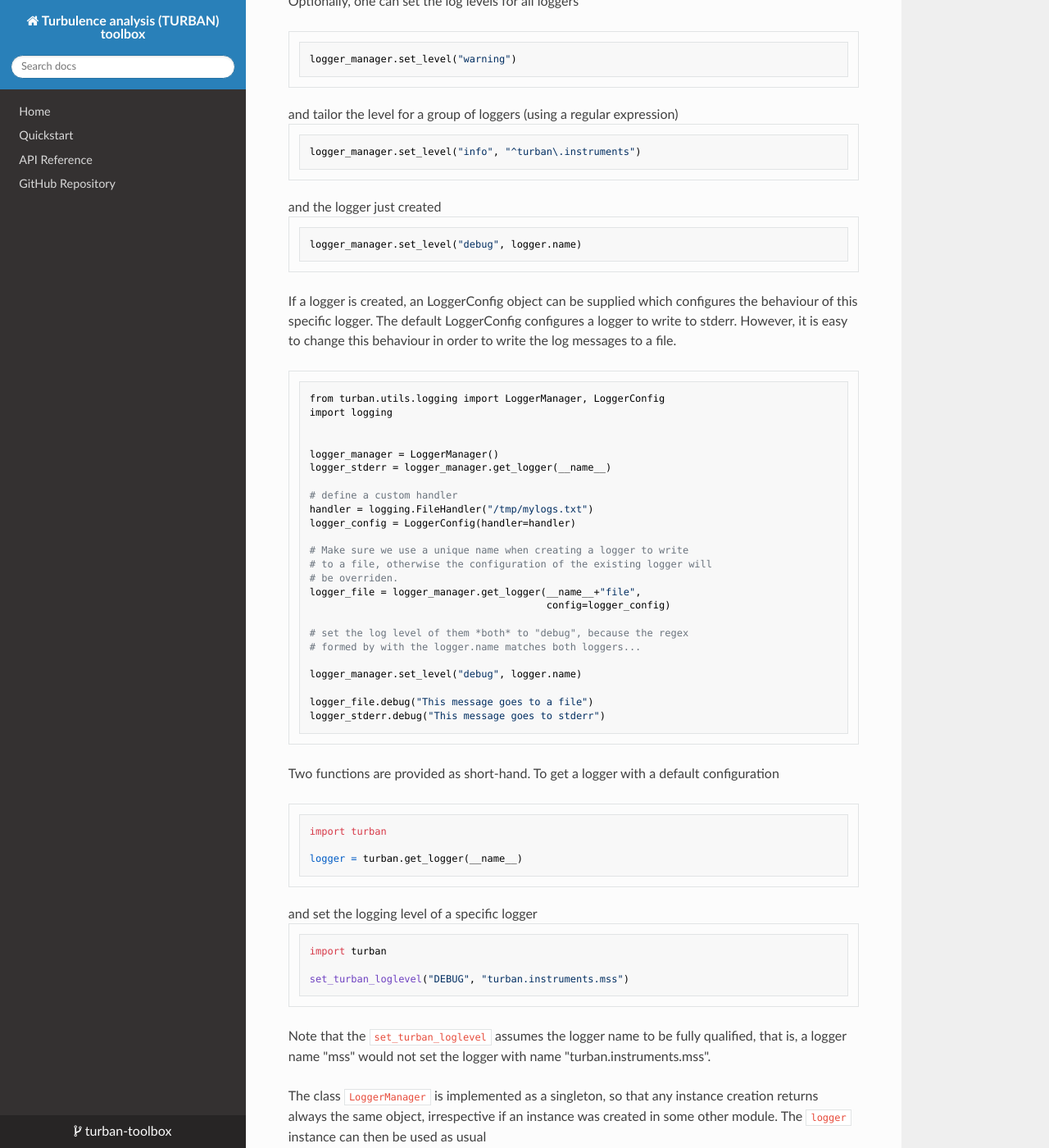
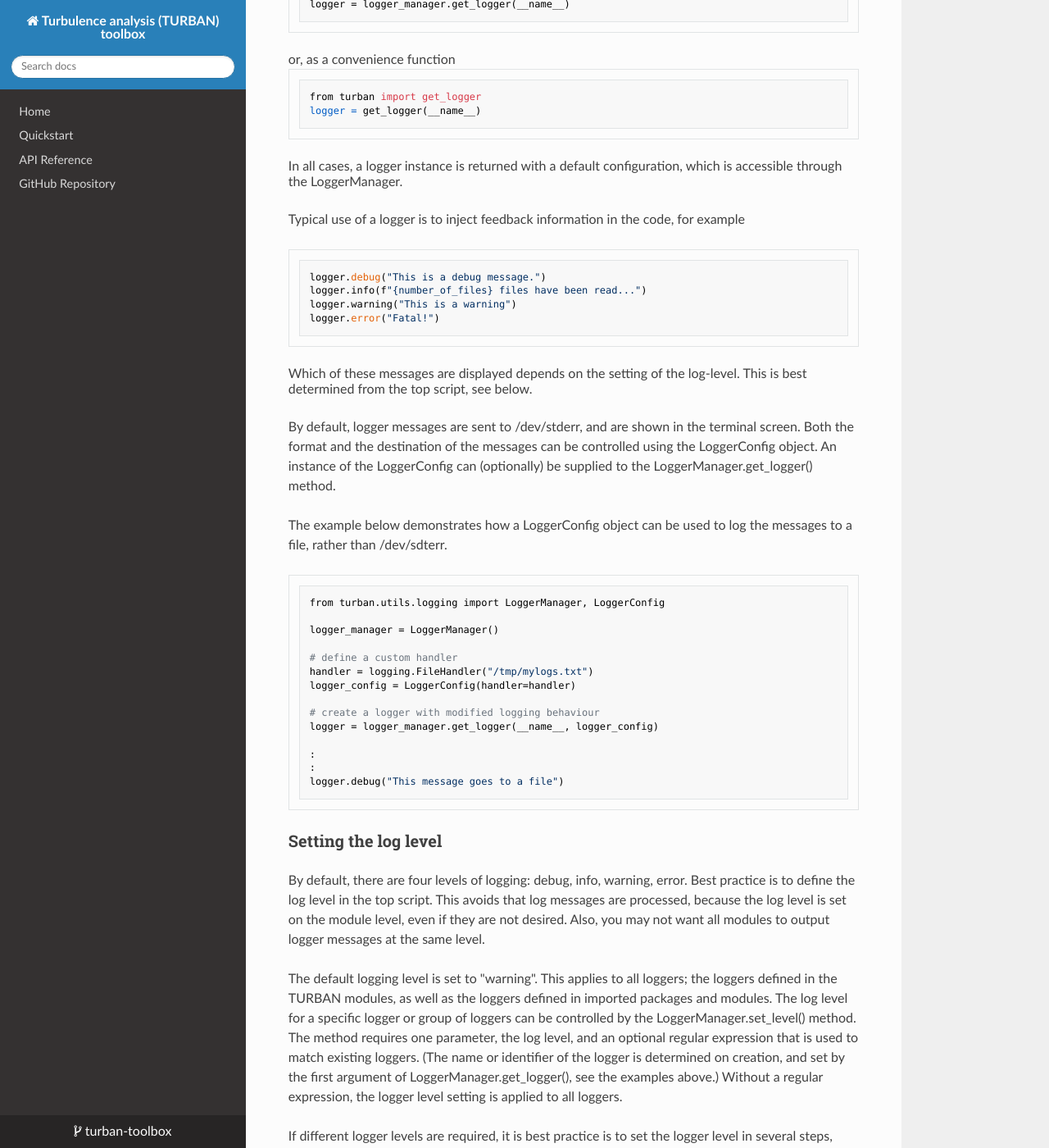
Before and after one commit to turban-toolbox/turban-toolbox, an MkDocs documentation site: the page built from docs/devguide.md, in a window 1280 px wide and 1400 px high, scrolled down 2203 px. Shown: the whole window at 82% size. Built offline with MkDocs 1.6.1, drawn with Linux system fonts in a browser that asks for light colours; nearby versions of some CDN libraries; some of the changed text lies outside the part shown.

Commit message:
Adds documentation on logging system

````diff
--- a/docs/devguide.md
+++ b/docs/devguide.md
@@ -54,13 +54,16 @@
 Variables in TURBAN code (are supposed to) follow, wherever reasonable, the variable names outlined in `turban/variables.py`.
 
 ## Logging
-
 In order to facilitate the use of dedicated loggers with fine-grained
 control over the formatting and logging level of various loggers used
 in the code tree and in dependency modules, TURBAN provides a
 `LoggerManager`.
 
-For a specific module, a logger can be created by
+
+### Use in modules
+Using a logger instance, dedicated to a specific module allows for
+logger messages, that can be traced to a specific module. Typically
+for each module a logger instance is created. For example
 ```python
 from turban.utils.logging import LoggerManager
 logger = LoggerManager().get_logger(__name__)
@@ -71,104 +74,117 @@
 logger_manager = LoggerManager()
 logger = logger_manager.get_logger(__name__)
 ```
+or, as a convenience function
+```python
+from turban import get_logger
+logger = get_logger(__name__)
+```
+In all cases, a logger instance is returned with a default
+configuration, which is accessible through the LoggerManager.
 
-Optionally, one can set the log levels for all loggers
+Typical use of a logger is to inject feedback information in the code,
+for example
 ```python
-logger_manager.set_level("warning")
+logger.debug("This is a debug message.")
+logger.info(f"{number_of_files} files have been read...")
+logger.warning("This is a warning")
+logger.error("Fatal!")
 ```
-and tailor the level for a group of loggers (using a regular
-expression)
-```python
-logger_manager.set_level("info", "^turban\.instruments")
-```
-and the logger just created
-```python
-logger_manager.set_level("debug", logger.name)
-```
+Which of these messages are displayed depends on the setting of the
+log-level. This is best determined from the top script, see below.
 
-If a logger is created, an LoggerConfig object can be supplied which
-configures the behaviour of this specific logger. The default
-LoggerConfig configures a logger to write to stderr. However, it is
-easy to change this behaviour in order to write the log messages to a
-file.
+By default, logger messages are sent to /dev/stderr, and are shown in
+the terminal screen. Both the format and the destination of the
+messages can be controlled using the LoggerConfig object. An instance
+of the LoggerConfig can (optionally) be supplied to the LoggerManager.get\_logger()
+method.
+
+The example below demonstrates how a LoggerConfig object can be used
+to log the messages to a file, rather than /dev/sdterr.
 
 ```python
 from turban.utils.logging import LoggerManager, LoggerConfig
-import logging
-
 
 logger_manager = LoggerManager()
-logger_stderr = logger_manager.get_logger(__name__)
 
 # define a custom handler
 handler = logging.FileHandler("/tmp/mylogs.txt")
 logger_config = LoggerConfig(handler=handler)
 
-# Make sure we use a unique name when creating a logger to write
-# to a file, otherwise the configuration of the existing logger will
-# be overriden.
-logger_file = logger_manager.get_logger(__name__+"file",
-                                        config=logger_config)
+# create a logger with modified logging behaviour
+logger = logger_manager.get_logger(__name__, logger_config)
 
-# set the log level of them *both* to "debug", because the regex
-# formed by with the logger.name matches both loggers...
-
-logger_manager.set_level("debug", logger.name)
-
-logger_file.debug("This message goes to a file")
-logger_stderr.debug("This message goes to stderr")
+:
+:
+logger.debug("This message goes to a file")
 ```
 
-Two functions are provided as short-hand. To get a logger with a
-default configuration
+### Setting the log level
+
+By default, there are four levels of logging:  debug, info, warning, error.
+Best practice is to define the log level in the top script. This
+avoids that log messages are processed, because the log level is set
+on the module level, even if they are not desired. Also, you may not
+want all modules to output logger messages at the same level.
+
+The default logging level is set to "warning". This applies to all
+loggers; the loggers defined in the TURBAN modules, as well as the
+loggers defined in imported packages and modules. The log level for a
+specific logger or group of loggers can be controlled by the
+LoggerManager.set\_level() method. The method requires one parameter,
+the log level, and an optional regular expression that is used to
+match existing loggers. (The name or identifier of the logger is
+determined on creation, and set by the first argument of
+LoggerManager.get\_logger(), see the examples above.) Without a
+regular expression, the logger level setting is applied to all
+loggers.
+
+If different logger levels are required, it is best practice is to set
+the logger level in several steps, becoming more specific. In the
+example below, we leave the logger level for all loggers set at
+"warning" (default), but set the logger level for all TURBAN loggers
+to "info", and for one specific module the logger level is set to
+"debug".
 
 ```python
-import turban
+from turban.utils.logging import LoggerManager
+logger_manager = LoggerManager()
+# or
+# from turban import logger_manager
 
-logger = turban.get_logger(__name__)
-```
-and set the logging level of a specific logger
-```python
-import turban
+# Set the level for all loggers to "error"
+logger_manager.set_level("error")
 
-set_turban_loglevel("DEBUG", "turban.instruments.mss")
+# all TURBAN logger names start with "turban" to "warning
+logger_manager.set_level("warning", "^turban")
+
+# to select the loggers of a given package to "info"
+logger_manager.set_level("warning","^turban\.instruments\.microrider")
+
+# set the logger level for a specific logger/module to "debug"
+logger_manager.set_level("warning","^turban.*rsIO")
+# which matches the logger turban.instruments.microrider.rsIO
 ```
 
-Note that the ```set_turban_loglevel``` assumes the logger name to be
-fully qualified, that is, a logger name "mss" would not set the logger
-with name "turban.instruments.mss".
+
+### LoggerManager
 
 
 The class ```LoggerManager``` is implemented as a singleton, so that
 any instance creation returns always the same object, irrespective if
-an instance was created in some other module. The ```logger```
-instance can then be used as usual
-```python
-logger.debug("This is a debug message")
-```
-
-In the application code it is now easy to set the logging level for
-one or more loggers.
-```python
-import turban.process.shear
-import turban.instruments.microrider.rsIO
-import turban.utils.logging as turban_logging
-
-
-logger_manager = turban_logging.LoggerManager()
-logger_manager.set_level("info", "^turban.*")
-logger_manager.set_level('debug', 'rsIO')
-```
-This would set all turban loggers to the INFO level, apart from the
-module ```rsIO```, which will be logging DEBUG messages as well.
+an instance was created in some other module.
 
 If you are unsure how a logger is called, you can get all loggers
 managed by the ```logger_manager``` (all TURBAN loggers) by
 ```python
+from turban.utils.logging import LoggerManager
+logger_manager = LoggerManager()
 loggers = logger_manager.list_loggers()
 ```
 To get access to all loggers, including those of dependency packages,
 you would use
 ```python
+from turban.utils.logging import LoggerManager
+logger_manager = LoggerManager()
 all_loggers = logger_manager.list_all_loggers()
 ```
````
Also changed, not shown: turban/__init__.py (+1 -6 lines).
